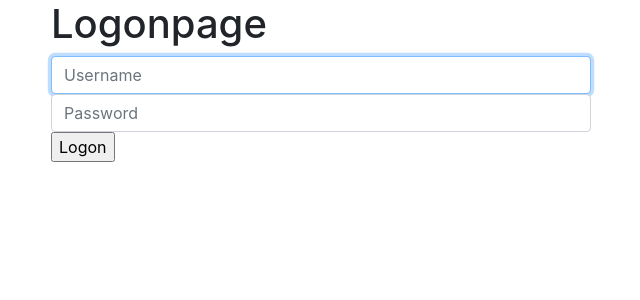
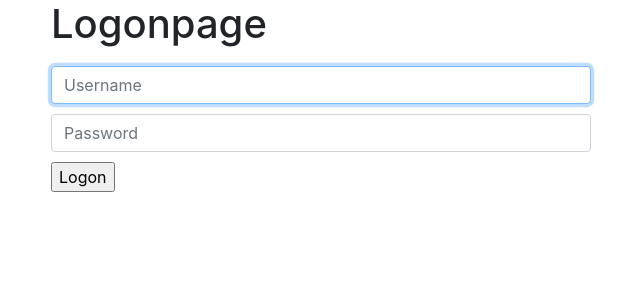
Before and after one commit to Marsipulami/modeling, a PHP site: page /login.php in a window 1280 px wide. Shown: the top 300 px of the page, without its empty margins (34-674 px from the left). Run offline with PHP 8.4, Linux system fonts and the light colour scheme.

Commit message:
loginpage layout

```diff
--- a/login.php
+++ b/login.php
@@ -62,13 +62,13 @@
     <form method="post" action="" >
     <div class="row">
         <div class=" col-sm-12">
-            <div class="row">
+            <div class="row buffer">
                 <div class="col-sm-12 col-md-6"><input type="text" placeholder="Username" name="username" class="form-control input-lg"  autofocus/></div>
             </div>
-            <div class="row">
+            <div class="row buffer">
                 <div class=" col-sm-12 col-md-6"><input type="password" placeholder="Password" name="password" class="form-control input-lg" /></div>
             </div>
-            <div class="row">
+            <div class="row buffer">
                 <div class="col-sm-12 col-md-6"><input type="submit" name="submit"  value="Logon" /></div>
             </div>
         </div>
```
